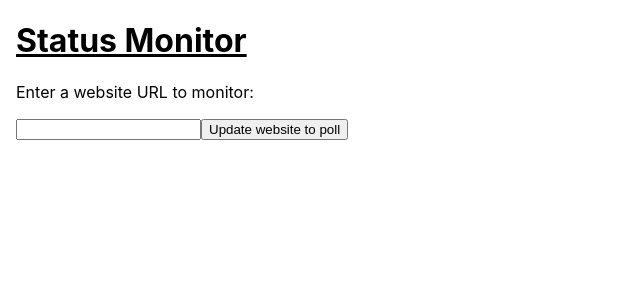
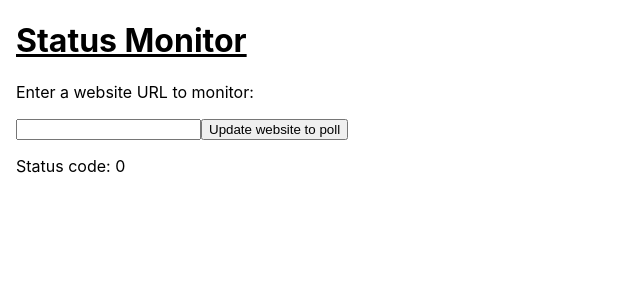
Before and after one commit to AidenWilde/StatusMonitor, a React (Create React App) app in the folder status-monitor-app/: page / in a window 1280 px wide. Shown: the top 300 px of the page, without its empty margins (0-640 px from the left). Built offline with nearby package versions, Linux system fonts and the light colour scheme.

Commit message:
Set state properly and console logs for debugging

```diff
--- a/status-monitor-app/src/App.js
+++ b/status-monitor-app/src/App.js
@@ -15,7 +15,7 @@ function App() {
         <p> Enter a website URL to monitor: </p>
         <input type="text" id="websiteInput"></input>
         <input type="button" id="websiteInputSubmit" onClick={() => { setValue(document.getElementById("websiteInput").value); }} value="Update website to poll"></input>
-        <WebsiteStatus websiteUrl={value}/>
+        <WebsiteStatus propWebsiteUrl={value}/>
       </div>
     </div>
   );
--- a/status-monitor-app/src/components/website-status.js
+++ b/status-monitor-app/src/components/website-status.js
@@ -1,22 +1,29 @@
 import React, { useEffect, useState } from 'react';
 import WebsitePoller from './website-poller';
 
-function WebsiteStatus({ websiteUrl }) {
-    const [props, setPropsValue] = useState({websiteUrl: websiteUrl, statusCode: null});
+function WebsiteStatus({propWebsiteUrl}) {
+    const [websiteUrl, setWebsiteUrl] = useState(null);
+    const [statusCode, setStatusCode] = useState(0);
+
     useEffect(() => {
+        setWebsiteUrl(propWebsiteUrl);
         console.log("props changed in website-status.js"); // these aren't getting values passed down properly
-        console.log("prop websiteUrl: " + props.websiteUrl);
-        console.log("prop statusCode: " + props.statusCode);
-    })
+        console.log("prop websiteUrl: " + propWebsiteUrl);
+        console.log("prop statusCode: " + statusCode);
+    }, [propWebsiteUrl, statusCode])
 
-    if(props.websiteUrl !== null && props.websiteUrl !== undefined) {
-        return (
-            <div>
-                <WebsitePoller websiteUrl={ props.websiteUrl } updateParentData={ UpdateStatusFromChildComponent }/>
-                <p> Status code: {props.statusCode} </p>
-            </div>
-        )
-    } else return null;
+    return (
+        <div>
+            <WebsitePoller websiteUrl={websiteUrl} updateParentData={ UpdateStatusFromChildComponent }/>
+            <p> Status code: {statusCode} </p>
+        </div>
+    )
+
+    function UpdateStatusFromChildComponent(status) {
+        console.log("parent component website-status status code updated")
+        setStatusCode(status);
+    }
+}
 
 
     // if(statusCode && website !== null && website !== undefined && website !== "") {
@@ -31,13 +38,5 @@ function WebsiteStatus({ websiteUrl }) {
     //     return null;
     // }
 
-    function UpdateStatusFromChildComponent(status) {
-        console.log("parent component website-status status code updated")
-        setPropsValue(prevState => ({
-            ...prevState,
-            statusCode: status
-        }));
-    }
-}
 
 export default WebsiteStatus;
```
